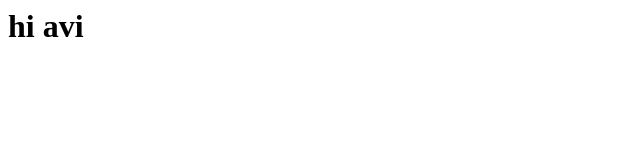
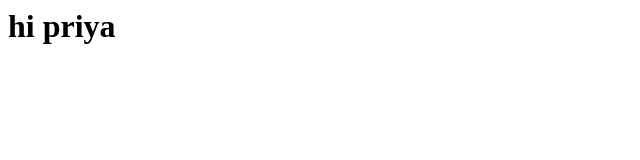
Before and after one commit to lalithapriyasiriparupu-byte/simple-CI-CD-demoo, a plain HTML site: page index.html in a window 1280 px wide. Shown: the full height of the page, 0-640 px from the left. Drawn offline with Linux system fonts and the light colour scheme.

Commit message:
Update index.html

```diff
--- a/index.html
+++ b/index.html
@@ -1,5 +1,5 @@
 <html>
 <body>
-<h1> hi avi</h1>
+<h1> hi priya</h1>
 </body>
 <html>
```
